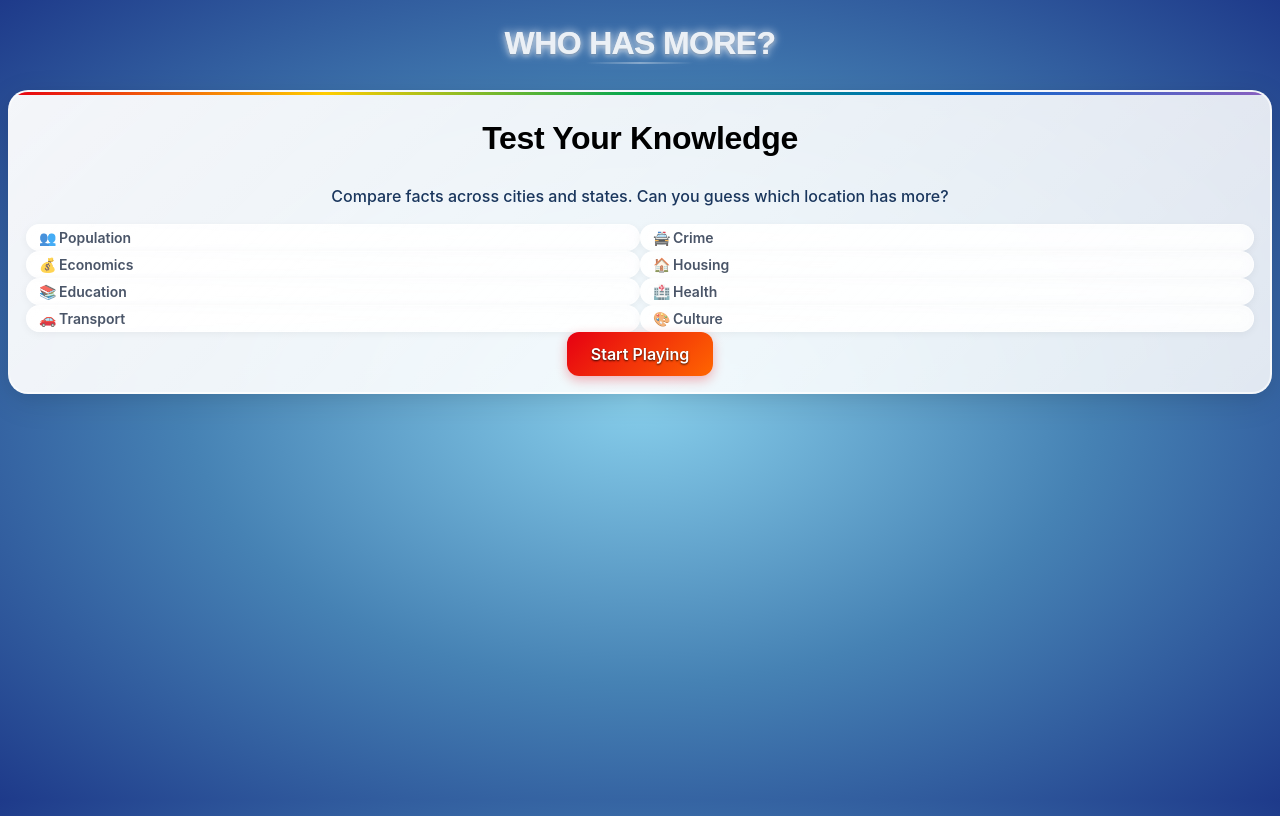
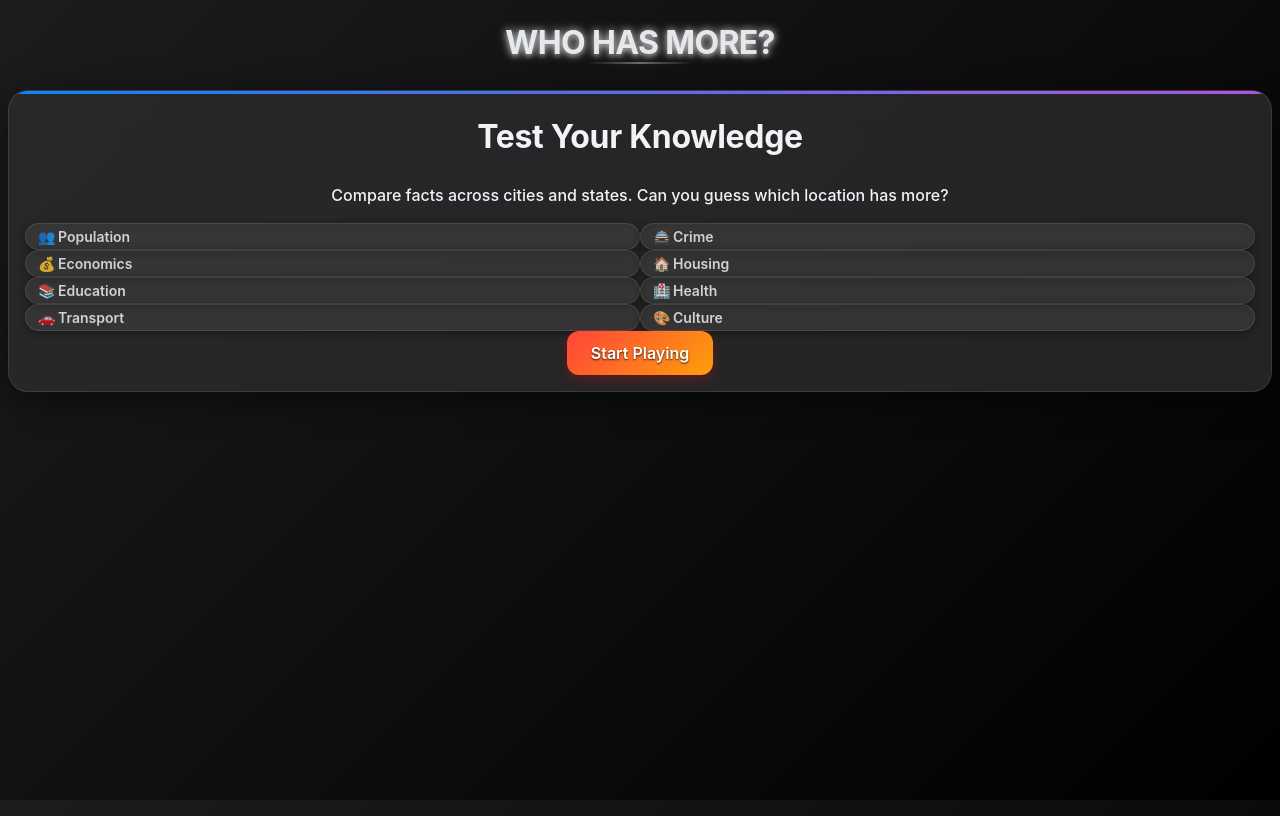
Before and after one commit to balong/WhoHasMore, a Next.js app: page / in a window 1280 px wide. Built offline with nearby package versions, Linux system fonts and the light colour scheme.

Commit message:
feat: refresh UI with Apple Arcade styling

```diff
--- a/src/app/_components/GameBoard.tsx
+++ b/src/app/_components/GameBoard.tsx
@@ -20,7 +20,7 @@ export default function GameBoard() {
   if (gameState === 'idle') {
     return (
       <div className="w-full max-w-4xl mx-auto px-4">
-        <div className="nintendo-card text-center space-y-4 md:space-y-6 lg:space-y-8">
+        <div className="arcade-card text-center space-y-4 md:space-y-6 lg:space-y-8">
           {/* Hero Section */}
           <div className="space-y-3 md:space-y-4 lg:space-y-6">
             <h2 className="text-display-lg md:text-display-hero text-white font-bold leading-tight">
@@ -89,7 +89,7 @@ export default function GameBoard() {
         >
           <button
             onClick={handleNextQuestion}
-            className="nintendo-btn nintendo-btn-primary"
+            className="arcade-btn arcade-btn-primary"
           >
             Next Question
           </button>
--- a/src/app/_components/ShowHeader.tsx
+++ b/src/app/_components/ShowHeader.tsx
@@ -15,11 +15,11 @@ export default function ShowHeader() {
         <div className="score-container-separated">
           <div className="score-item">
             <span className="text-caption">SCORE</span>
-            <span className="text-heading-xl text-nintendo-blue">{score}</span>
+            <span className="text-heading-xl text-arcade-blue">{score}</span>
           </div>
           <div className="score-item">
             <span className="text-caption">ACCURACY</span>
-            <span className="text-heading-xl text-nintendo-purple">{accuracyPercentage}%</span>
+            <span className="text-heading-xl text-arcade-purple">{accuracyPercentage}%</span>
           </div>
         </div>
       )}
--- a/src/app/_components/StartButton.tsx
+++ b/src/app/_components/StartButton.tsx
@@ -9,7 +9,7 @@ export default function StartButton() {
   return (
     <motion.button
       onClick={startGame}
-      className="nintendo-btn nintendo-btn-primary text-xl px-12 py-4"
+      className="arcade-btn arcade-btn-primary text-xl px-12 py-4"
       whileHover={{ scale: 1.05 }}
       whileTap={{ scale: 0.95 }}
       initial={{ opacity: 0, y: 20 }}
--- a/src/app/globals.css
+++ b/src/app/globals.css
@@ -5,28 +5,28 @@
 /* Import modern font pairings */
 @import url('https://fonts.googleapis.com/css2?family=Sora:wght@400;600;700;800&family=Inter:wght@400;500;600;700&display=swap');
 
-/* Nintendo-Inspired Bright & Playful Design System */
+/* Apple Arcade-inspired sleek design system */
 :root {
-  --nintendo-red: #e60012;
-  --nintendo-blue: #0066cc;
-  --nintendo-yellow: #ffcc00;
-  --nintendo-green: #00a652;
-  --nintendo-purple: #8b5fbf;
-  --nintendo-orange: #ff6600;
-  --nintendo-pink: #ff69b4;
+  --arcade-red: #ff453a;
+  --arcade-blue: #0a84ff;
+  --arcade-yellow: #ffd60a;
+  --arcade-green: #30d158;
+  --arcade-purple: #af52de;
+  --arcade-orange: #ff9f0a;
+  --arcade-pink: #ff2d55;
 
   /* Background colors */
-  --nintendo-bg-primary: #e8f4fd;
-  --nintendo-bg-secondary: #f0f8ff;
+  --arcade-bg-primary: #1c1c1e;
+  --arcade-bg-secondary: #2c2c2e;
 
   /* Text colors */
-  --nintendo-primary-text: #1a365d;
-  --nintendo-secondary-text: #4a5568;
-  --nintendo-tertiary-text: #718096;
+  --arcade-primary-text: #f2f2f7;
+  --arcade-secondary-text: #d1d1d6;
+  --arcade-tertiary-text: #8e8e93;
 
   /* Card colors */
-  --nintendo-card-bg: rgba(255, 255, 255, 0.95);
-  --nintendo-card-border: rgba(255, 255, 255, 0.6);
+  --arcade-card-bg: rgba(44, 44, 46, 0.8);
+  --arcade-card-border: rgba(255, 255, 255, 0.1);
 
   /* Spacing grid - 8pt system */
   --space-1: 0.125rem; /* 2px */
@@ -43,7 +43,7 @@
 
 /* Modern Typography System */
 .text-display-hero {
-  font-family: 'Sora', sans-serif;
+  font-family: 'SF Pro Display', -apple-system, 'Sora', sans-serif;
   font-size: 2.5rem; /* 40px */
   font-weight: 800;
   line-height: 1.1;
@@ -51,7 +51,7 @@
 }
 
 .text-display-lg {
-  font-family: 'Sora', sans-serif;
+  font-family: 'SF Pro Display', -apple-system, 'Sora', sans-serif;
   font-size: 2rem; /* 32px */
   font-weight: 700;
   line-height: 1.2;
@@ -59,53 +59,53 @@
 }
 
 .text-heading-xl {
-  font-family: 'Sora', sans-serif;
+  font-family: 'SF Pro Display', -apple-system, 'Sora', sans-serif;
   font-size: 1.5rem; /* 24px */
   font-weight: 700;
   line-height: 1.3;
 }
 
 .text-heading {
-  font-family: 'Sora', sans-serif;
+  font-family: 'SF Pro Display', -apple-system, 'Sora', sans-serif;
   font-size: 1.25rem; /* 20px */
   font-weight: 600;
   line-height: 1.3;
 }
 
 .text-body-lg {
-  font-family: 'Inter', sans-serif;
+  font-family: -apple-system, BlinkMacSystemFont, 'Inter', sans-serif;
   font-size: 1.125rem; /* 18px */
   font-weight: 600;
   line-height: 1.4;
 }
 
 .text-body {
-  font-family: 'Inter', sans-serif;
+  font-family: -apple-system, BlinkMacSystemFont, 'Inter', sans-serif;
   font-size: 1rem; /* 16px */
   font-weight: 500;
   line-height: 1.5;
-  color: var(--nintendo-primary-text);
+  color: var(--arcade-primary-text);
 }
 
 .text-small {
-  font-family: 'Inter', sans-serif;
+  font-family: -apple-system, BlinkMacSystemFont, 'Inter', sans-serif;
   font-size: 0.875rem; /* 14px */
   font-weight: 500;
   line-height: 1.4;
-  color: var(--nintendo-secondary-text);
+  color: var(--arcade-secondary-text);
 }
 
 .text-caption {
-  font-family: 'Inter', sans-serif;
+  font-family: -apple-system, BlinkMacSystemFont, 'Inter', sans-serif;
   font-size: 0.75rem; /* 12px */
   font-weight: 500;
   line-height: 1.3;
-  color: var(--nintendo-tertiary-text);
+  color: var(--arcade-tertiary-text);
 }
 
 /* Question text - hero treatment */
 .text-question {
-  font-family: 'Sora', sans-serif;
+  font-family: 'SF Pro Display', -apple-system, 'Sora', sans-serif;
   font-size: 2.25rem; /* 36px */
   font-weight: 800;
   line-height: 1.3;
@@ -119,9 +119,10 @@
 
 /* Enhanced body styling - Static background */
 body {
-  font-family: 'Inter', sans-serif;
-  background: radial-gradient(ellipse at center, #87ceeb 0%, #4682b4 50%, #1e3a8a 100%);
+  font-family: -apple-system, BlinkMacSystemFont, 'Inter', sans-serif;
+  background: linear-gradient(135deg, #1c1c1e 0%, #000000 100%);
   background-attachment: fixed;
+  color: var(--arcade-primary-text);
   min-height: 100vh;
   position: relative;
   overflow-x: hidden;
@@ -138,20 +139,20 @@ body::after {
 
 /* Enhanced logo with better contrast */
 .logo-text {
-  font-family: 'Sora', sans-serif;
+  font-family: 'SF Pro Display', -apple-system, 'Sora', sans-serif;
   font-size: 3rem;
   font-weight: 900;
   line-height: 0.9;
   letter-spacing: -0.05em;
-  background: linear-gradient(135deg, #ffffff 0%, #f0f8ff 50%, #ffffff 100%);
+  background: linear-gradient(135deg, var(--arcade-blue) 0%, var(--arcade-purple) 100%);
   background-size: 200% 200%;
   background-clip: text;
   -webkit-background-clip: text;
   color: transparent;
-  text-shadow: 0 0 8px rgba(255, 255, 255, 0.4), 0 2px 4px rgba(255, 255, 255, 0.3);
+  text-shadow: 0 2px 6px rgba(0, 0, 0, 0.4);
   position: relative;
   display: inline-block;
-  filter: drop-shadow(0 0 4px rgba(255, 255, 255, 0.3));
+  filter: drop-shadow(0 0 6px rgba(10, 132, 255, 0.3));
 }
 
 .logo-text::after {
@@ -162,18 +163,18 @@ body::after {
   transform: translateX(-50%);
   width: 60%;
   height: 3px;
-  background: linear-gradient(90deg, transparent, var(--nintendo-yellow), transparent);
+  background: linear-gradient(90deg, transparent, var(--arcade-yellow), transparent);
   border-radius: 2px;
 }
 
 /* Compact score container for top-right placement */
 .score-container-compact {
-  background: linear-gradient(135deg, rgba(255, 255, 255, 0.9) 0%, rgba(255, 255, 255, 0.8) 100%);
+  background: rgba(255, 255, 255, 0.06);
   backdrop-filter: blur(12px);
-  border: 1px solid rgba(255, 255, 255, 0.4);
+  border: 1px solid rgba(255, 255, 255, 0.1);
   border-radius: 12px;
   padding: var(--space-8) var(--space-12);
-  box-shadow: 0 4px 20px rgba(0, 0, 0, 0.08);
+  box-shadow: 0 4px 20px rgba(0, 0, 0, 0.4);
   position: fixed;
   top: var(--space-8);
   right: var(--space-8);
@@ -202,14 +203,14 @@ body::after {
 }
 
 .score-item {
-  background: rgba(255, 255, 255, 0.95);
+  background: rgba(255, 255, 255, 0.06);
   backdrop-filter: blur(10px);
-  border: 1px solid rgba(255, 255, 255, 0.3);
+  border: 1px solid rgba(255, 255, 255, 0.1);
   border-radius: 12px;
   padding: var(--space-4) var(--space-6);
   text-align: center;
   min-width: 100px;
-  box-shadow: 0 4px 16px rgba(0, 0, 0, 0.1);
+  box-shadow: 0 4px 16px rgba(0, 0, 0, 0.4);
 }
 
 /* Category chip styling */
@@ -217,16 +218,16 @@ body::after {
   display: inline-flex;
   align-items: center;
   gap: var(--space-2);
-  background: linear-gradient(135deg, rgba(255, 255, 255, 0.9), rgba(255, 255, 255, 0.7));
-  border: 1px solid rgba(255, 255, 255, 0.6);
+  background: rgba(255, 255, 255, 0.06);
+  border: 1px solid rgba(255, 255, 255, 0.1);
   border-radius: 20px;
   padding: var(--space-2) var(--space-6);
   backdrop-filter: blur(8px);
-  font-family: 'Inter', sans-serif;
+  font-family: -apple-system, BlinkMacSystemFont, 'Inter', sans-serif;
   font-size: 0.875rem;
   font-weight: 600;
-  color: var(--nintendo-secondary-text);
-  box-shadow: 0 2px 8px rgba(0, 0, 0, 0.05);
+  color: var(--arcade-secondary-text);
+  box-shadow: 0 2px 8px rgba(0, 0, 0, 0.4);
 }
 
 .category-chip-icon {
@@ -237,8 +238,8 @@ body::after {
 
 /* Enhanced answer cards with tactile design */
 .answer-card {
-  background: linear-gradient(135deg, rgba(255, 255, 255, 0.95), rgba(255, 255, 255, 0.85));
-  border: 2px solid rgba(255, 255, 255, 0.6);
+  background: rgba(255, 255, 255, 0.06);
+  border: 1px solid rgba(255, 255, 255, 0.1);
   border-radius: 16px;
   padding: var(--space-6) var(--space-8);
   cursor: pointer;
@@ -250,37 +251,37 @@ body::after {
 .answer-card:hover {
   transform: translateY(-2px) scale(1.01);
   box-shadow:
-    0 8px 24px rgba(0, 0, 0, 0.12),
-    0 4px 8px rgba(0, 0, 0, 0.06);
-  border-color: rgba(255, 255, 255, 0.9);
+    0 8px 24px rgba(0, 0, 0, 0.4),
+    0 4px 8px rgba(0, 0, 0, 0.2);
+  border-color: rgba(255, 255, 255, 0.2);
 }
 
 .answer-card:active {
   transform: translateY(-1px) scale(1.005);
   box-shadow:
-    0 4px 12px rgba(0, 0, 0, 0.1),
-    0 2px 4px rgba(0, 0, 0, 0.06);
+    0 4px 12px rgba(0, 0, 0, 0.4),
+    0 2px 4px rgba(0, 0, 0, 0.2);
 }
 
 .answer-card-selected {
-  background: linear-gradient(135deg, rgba(0, 102, 204, 0.15), rgba(139, 95, 191, 0.15));
-  border-color: var(--nintendo-blue);
+  background: linear-gradient(135deg, rgba(10, 132, 255, 0.15), rgba(175, 82, 222, 0.15));
+  border-color: var(--arcade-blue);
   box-shadow:
-    0 4px 16px rgba(0, 102, 204, 0.2),
-    0 2px 8px rgba(0, 102, 204, 0.1);
+    0 4px 16px rgba(10, 132, 255, 0.4),
+    0 2px 8px rgba(10, 132, 255, 0.2);
 }
 
 /* Answer card reveal states - full opacity colors */
 .answer-card-correct {
-  background: #00a652 !important;
-  border-color: #00a652 !important;
+  background: var(--arcade-green) !important;
+  border-color: var(--arcade-green) !important;
   color: white !important;
   animation: correctReveal 300ms ease-out;
 }
 
 .answer-card-incorrect {
-  background: #e60012 !important;
-  border-color: #e60012 !important;
+  background: var(--arcade-red) !important;
+  border-color: var(--arcade-red) !important;
   color: white !important;
   animation: incorrectShake 400ms ease-out;
 }
@@ -313,11 +314,11 @@ body::after {
   display: flex;
   align-items: center;
   justify-content: center;
-  font-family: 'Sora', sans-serif;
+  font-family: 'SF Pro Display', -apple-system, 'Sora', sans-serif;
   font-size: 1rem;
   font-weight: 700;
   color: white;
-  background: linear-gradient(135deg, var(--nintendo-blue), var(--nintendo-purple));
+  background: linear-gradient(135deg, var(--arcade-blue), var(--arcade-purple));
   border: 2px solid rgba(255, 255, 255, 0.8);
   box-shadow: 0 2px 8px rgba(0, 0, 0, 0.1);
   transition: all 200ms ease;
@@ -326,12 +327,12 @@ body::after {
 }
 
 .letter-badge-correct {
-  background: linear-gradient(135deg, var(--nintendo-green), #00d26a);
+  background: linear-gradient(135deg, var(--arcade-green), #00d26a);
   animation: badgeCorrect 300ms ease-out;
 }
 
 .letter-badge-incorrect {
-  background: linear-gradient(135deg, var(--nintendo-red), #ff4757);
+  background: linear-gradient(135deg, var(--arcade-red), #ff4757);
   animation: badgeIncorrect 400ms ease-out;
 }
 
@@ -347,34 +348,32 @@ body::after {
 }
 
 /* Nintendo card updates */
-.nintendo-card {
-  background: linear-gradient(135deg, rgba(255, 255, 255, 0.95), rgba(255, 255, 255, 0.85));
-  border: 2px solid rgba(255, 255, 255, 0.6);
+.arcade-card {
+  background: var(--arcade-card-bg);
+  border: 1px solid var(--arcade-card-border);
   border-radius: 20px;
   padding: 0 var(--space-8) var(--space-8) var(--space-8);
-  backdrop-filter: blur(12px);
-  box-shadow:
-    0 8px 32px rgba(0, 0, 0, 0.1),
-    0 4px 16px rgba(0, 0, 0, 0.05);
+  backdrop-filter: blur(20px);
+  box-shadow: 0 8px 32px rgba(0, 0, 0, 0.5);
   position: relative;
   overflow: hidden;
   transition: all 200ms cubic-bezier(0.4, 0, 0.2, 1);
 }
 
-.nintendo-card::before {
+.arcade-card::before {
   content: '';
   position: absolute;
   top: -1px;
   left: 0;
   right: 0;
   height: 4px;
-  background: linear-gradient(90deg, var(--nintendo-red), var(--nintendo-yellow), var(--nintendo-green), var(--nintendo-blue), var(--nintendo-purple));
+  background: linear-gradient(90deg, var(--arcade-blue), var(--arcade-purple));
   border-radius: 20px 20px 0 0;
 }
 
 /* Button enhancements */
-.nintendo-btn {
-  font-family: 'Inter', sans-serif;
+.arcade-btn {
+  font-family: -apple-system, BlinkMacSystemFont, 'Inter', sans-serif;
   padding: var(--space-6) var(--space-12);
   font-size: 1rem;
   font-weight: 600;
@@ -386,28 +385,28 @@ body::after {
   overflow: hidden;
 }
 
-.nintendo-btn-primary {
-  background: linear-gradient(135deg, var(--nintendo-blue), var(--nintendo-purple));
+.arcade-btn-primary {
+  background: linear-gradient(135deg, var(--arcade-blue), var(--arcade-purple));
   color: white;
-  box-shadow: 0 4px 12px rgba(0, 102, 204, 0.3);
+  box-shadow: 0 4px 12px rgba(10, 132, 255, 0.4);
 }
 
-.nintendo-btn-primary:hover {
+.arcade-btn-primary:hover {
   transform: translateY(-1px) scale(1.02);
-  box-shadow: 0 6px 20px rgba(0, 102, 204, 0.4);
+  box-shadow: 0 6px 20px rgba(10, 132, 255, 0.6);
 }
 
-.nintendo-btn-secondary {
-  background: linear-gradient(135deg, rgba(255, 255, 255, 0.9), rgba(255, 255, 255, 0.8));
-  color: var(--nintendo-primary-text);
-  border: 2px solid rgba(255, 255, 255, 0.6);
+.arcade-btn-secondary {
+  background: rgba(255, 255, 255, 0.06);
+  color: var(--arcade-primary-text);
+  border: 1px solid rgba(255, 255, 255, 0.1);
   backdrop-filter: blur(8px);
 }
 
-.nintendo-btn-secondary:hover {
+.arcade-btn-secondary:hover {
   transform: translateY(-1px) scale(1.02);
-  border-color: rgba(255, 255, 255, 0.8);
-  box-shadow: 0 4px 16px rgba(0, 0, 0, 0.1);
+  border-color: rgba(255, 255, 255, 0.2);
+  box-shadow: 0 4px 16px rgba(0, 0, 0, 0.4);
 }
 
 /* Mobile responsive adjustments */
@@ -456,25 +455,40 @@ body::after {
 }
 
 /* Color utilities */
-.text-nintendo-red { color: var(--nintendo-red); }
-.text-nintendo-blue { color: var(--nintendo-blue); }
-.text-nintendo-yellow { color: var(--nintendo-yellow); }
-.text-nintendo-green { color: var(--nintendo-green); }
-.text-nintendo-purple { color: var(--nintendo-purple); }
-.text-nintendo-orange { color: var(--nintendo-orange); }
-.text-nintendo-pink { color: var(--nintendo-pink); }
+.text-arcade-red { color: var(--arcade-red); }
+.text-arcade-blue { color: var(--arcade-blue); }
+.text-arcade-yellow { color: var(--arcade-yellow); }
+.text-arcade-green { color: var(--arcade-green); }
+.text-arcade-purple { color: var(--arcade-purple); }
+.text-arcade-orange { color: var(--arcade-orange); }
+.text-arcade-pink { color: var(--arcade-pink); }
 
-.bg-nintendo-red { background-color: var(--nintendo-red); }
-.bg-nintendo-blue { background-color: var(--nintendo-blue); }
-.bg-nintendo-yellow { background-color: var(--nintendo-yellow); }
-.bg-nintendo-green { background-color: var(--nintendo-green); }
-.bg-nintendo-purple { background-color: var(--nintendo-purple); }
-.bg-nintendo-orange { background-color: var(--nintendo-orange); }
-.bg-nintendo-pink { background-color: var(--nintendo-pink); }
+.bg-arcade-red { background-color: var(--arcade-red); }
+.bg-arcade-blue { background-color: var(--arcade-blue); }
+.bg-arcade-yellow { background-color: var(--arcade-yellow); }
+.bg-arcade-green { background-color: var(--arcade-green); }
+.bg-arcade-purple { background-color: var(--arcade-purple); }
+.bg-arcade-orange { background-color: var(--arcade-orange); }
+.bg-arcade-pink { background-color: var(--arcade-pink); }
+
+/* Gradient color utilities */
+.from-arcade-blue {
+  --tw-gradient-from: var(--arcade-blue) var(--tw-gradient-from-position);
+  --tw-gradient-to: rgb(10 132 255 / 0) var(--tw-gradient-to-position);
+  --tw-gradient-stops: var(--tw-gradient-from), var(--tw-gradient-to);
+}
+.to-arcade-purple {
+  --tw-gradient-to: var(--arcade-purple) var(--tw-gradient-to-position);
+}
+
+/* Text color helpers */
+.text-arcade-primary-text { color: var(--arcade-primary-text); }
+.text-arcade-secondary-text { color: var(--arcade-secondary-text); }
+.text-arcade-tertiary-text { color: var(--arcade-tertiary-text); }
 
 /* Focus ring */
 .focus-ring {
-  outline: 2px solid var(--nintendo-blue);
+  outline: 2px solid var(--arcade-blue);
   outline-offset: 2px;
 }
 
@@ -515,14 +529,15 @@ body::after {
   font-size: 0.875rem;
 }
 
+
 .score-blue {
-  color: var(--nintendo-blue);
-  text-shadow: 0 0 4px rgba(0, 102, 204, 0.4);
+  color: var(--arcade-blue);
+  text-shadow: 0 0 4px rgba(10, 132, 255, 0.4);
 }
 
 .score-purple {
-  color: var(--nintendo-purple);
-  text-shadow: 0 0 4px rgba(139, 95, 191, 0.4);
+  color: var(--arcade-purple);
+  text-shadow: 0 0 4px rgba(175, 82, 222, 0.4);
 }
 
 .score-text {
@@ -533,13 +548,13 @@ body::after {
 /* Mobile-specific score colors for better readability */
 .score-blue-mobile {
   color: #ffffff;
-  text-shadow: 0 0 6px rgba(0, 102, 204, 0.8), 0 2px 4px rgba(0, 0, 0, 0.6);
+  text-shadow: 0 0 6px rgba(10, 132, 255, 0.8), 0 2px 4px rgba(0, 0, 0, 0.6);
   font-weight: 700;
 }
 
 .score-purple-mobile {
   color: #ffffff;
-  text-shadow: 0 0 6px rgba(139, 95, 191, 0.8), 0 2px 4px rgba(0, 0, 0, 0.6);
+  text-shadow: 0 0 6px rgba(175, 82, 222, 0.8), 0 2px 4px rgba(0, 0, 0, 0.6);
   font-weight: 700;
 }
 
@@ -551,7 +566,7 @@ body::after {
 
 /* Enhanced Text-Question: THE HERO ELEMENT */
 .text-question {
-  font-family: 'Sora', sans-serif;
+  font-family: 'SF Pro Display', -apple-system, 'Sora', sans-serif;
   font-size: 2.75rem !important; /* Increased from 2.25rem for dominance */
   font-weight: 900 !important; /* Maximum impact */
   line-height: 1.1;
@@ -585,7 +600,7 @@ body::after {
 
 /* Refined Professional Logo */
 .logo-text {
-  font-family: 'Sora', sans-serif !important;
+  font-family: 'SF Pro Display', -apple-system, 'Sora', sans-serif !important;
   font-size: 2rem !important; /* Reduced from 3rem to be supporting */
   font-weight: 700 !important; /* Reduced from 900 for subtlety */
   line-height: 0.9;
@@ -632,8 +647,8 @@ body::after {
 }
 
 /* Enhanced next button text readability */
-.nintendo-btn-primary {
-  background: linear-gradient(135deg, var(--nintendo-red), var(--nintendo-orange));
+.arcade-btn-primary {
+  background: linear-gradient(135deg, var(--arcade-red), var(--arcade-orange));
   color: white;
   text-shadow: 0 1px 2px rgba(0, 0, 0, 0.8);
   font-weight: 600;
```
Also changed, not shown: src/app/_components/QuestionCard.tsx (+7 -7 lines).
